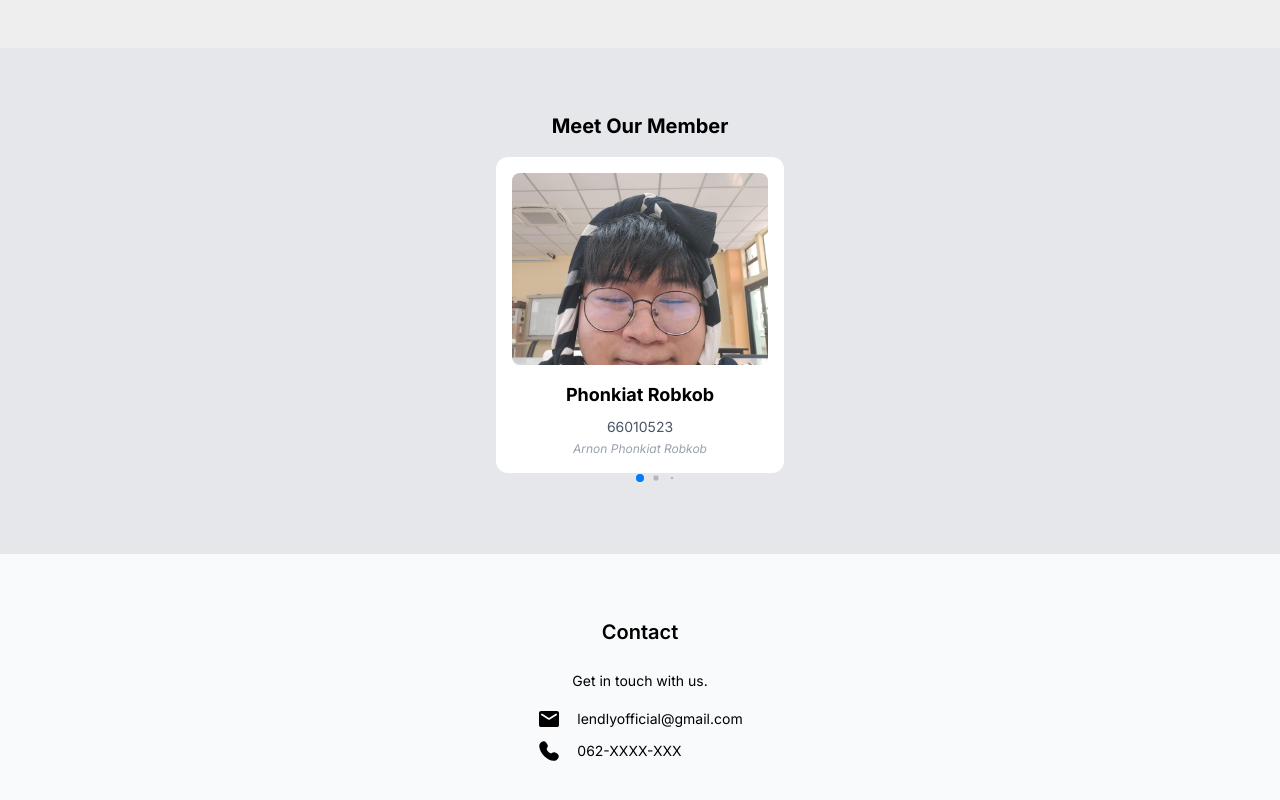
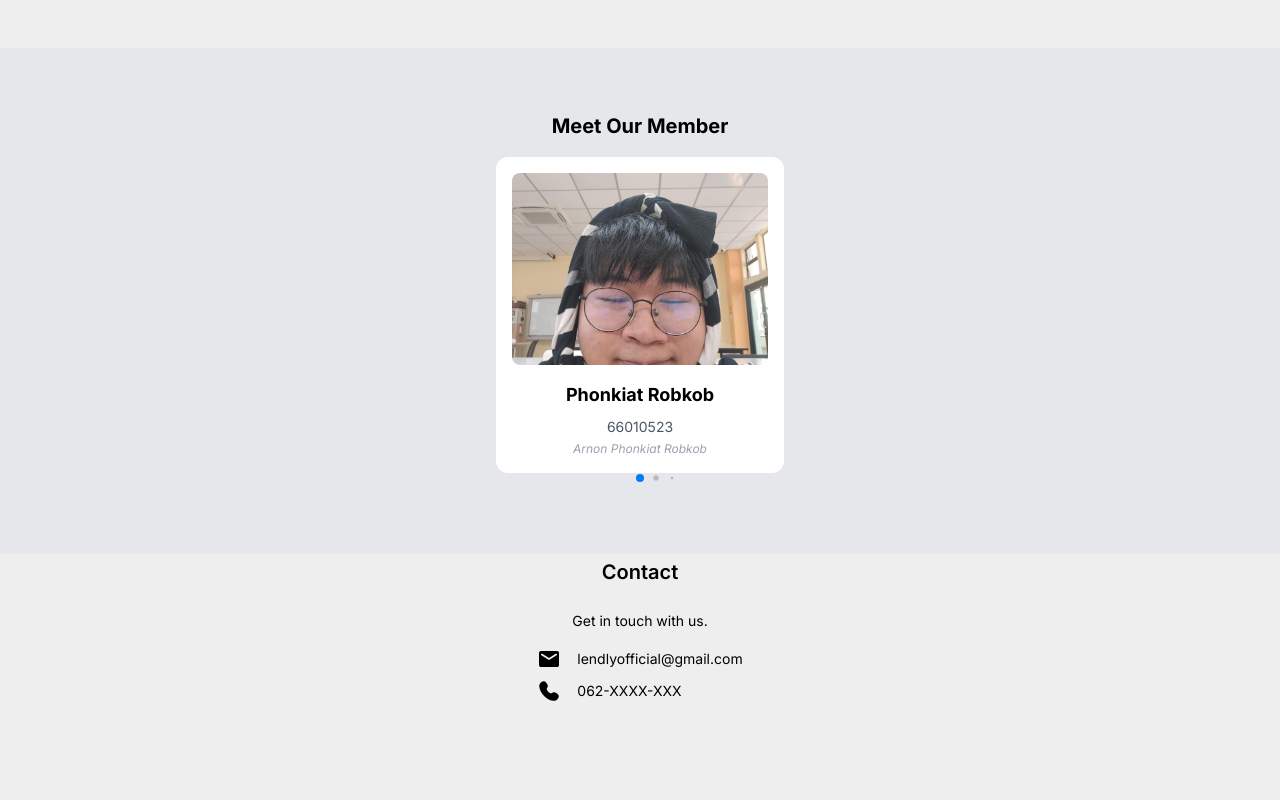
Before and after one commit to phonkiatrobkob05/lendlypage, a React (Vite) app: page / in a window 1280 px wide. Shown: the part 1480-2280 px from the top of the page. After the commit the page ends 2187 px from the top, so only its background shows below. Built offline with nearby package versions, Linux system fonts and the light colour scheme.

Commit message:
fixed bgcolor

```diff
--- a/src/pages/Home.jsx
+++ b/src/pages/Home.jsx
@@ -35,7 +35,7 @@ function Home() {
                 </section>
                 {/* Section 2 */}
 
-                <section id="About" className="flex flex-col items-center py-18 bg-gray-200 text-center gap-4 ">
+                <section id="About" className="flex flex-col items-center py-18  text-center gap-4 bg-greay-200">
                     <div className="text-center flex  items-center gap-4 font-bold">
                         <img src="/lendlylogo.svg" alt="lendylogo" />
                         <h1>Lendly คืออะไร Lendy คือ Application <br />สำหรับการใช้ยืมและให้ยืมสิ่งของ
@@ -139,7 +139,7 @@ function Home() {
                 </section>
 
                 {/* Section 5 */}
-                <section id="Contact" className="flex flex-col items-center py-16 bg-gray-50">
+                <section id="Contact" className="flex flex-col items-center py-1">
                     <h2 className="text-xl font-semibold">Contact</h2>
                     <p className="text-center mt-2 p-4">Get in touch with us.</p>
                     <div className='flex flex-col gap-2'>
```
